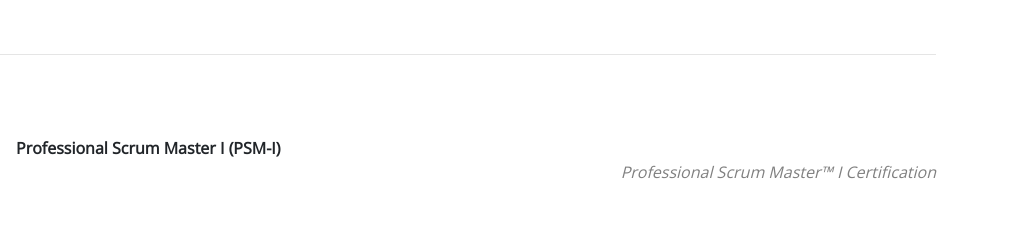
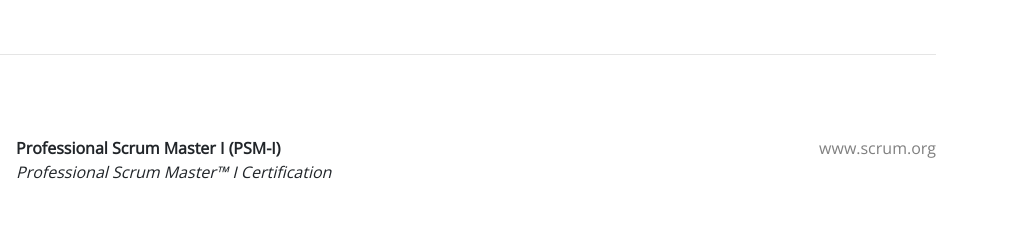
Before and after one commit to DaniTeleco/daniteleco.github.io, a plain HTML site: page index.html in a window 1280 px wide. Shown: the part 3120-3357 px from the top of the page, 259-1280 px from the left. Drawn offline with nearby package versions, Linux system fonts and the light colour scheme.

Commit message:
Update index.html

```diff
--- a/index.html
+++ b/index.html
@@ -458,7 +458,7 @@
             <div class="col-md-10">
                 <strong>Professional Scrum Master I (PSM-I)</strong><a class="float-right"
                     href="https://www.scrum.org/assessments/professional-scrum-master-i-certification" target="_blank"
-                    title="Professional Scrum Master I (PSM-I)"www.scrum.org</a><br>
+                    title="Professional Scrum Master I (PSM-I)">www.scrum.org</a><br>
                 <i>Professional Scrum Master™ I Certification</i><br>
                 <p style="text-align:justify;">
 
```
